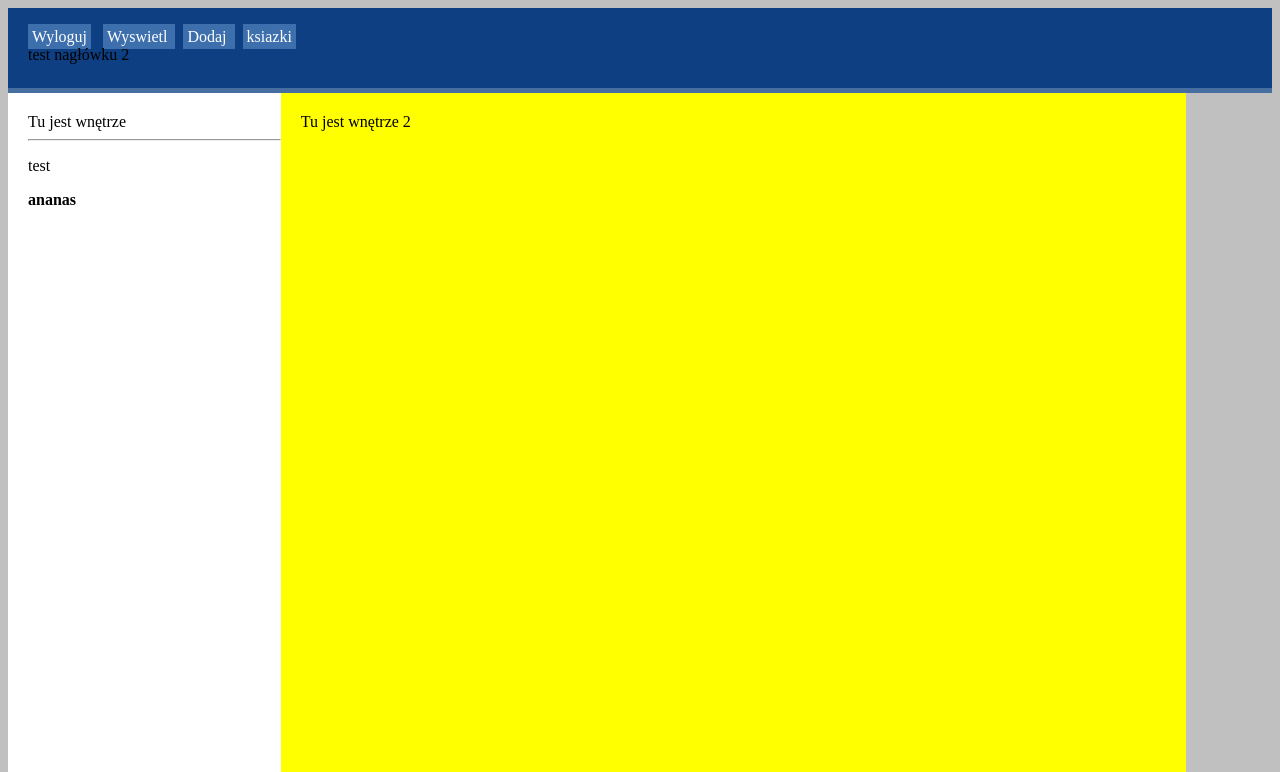
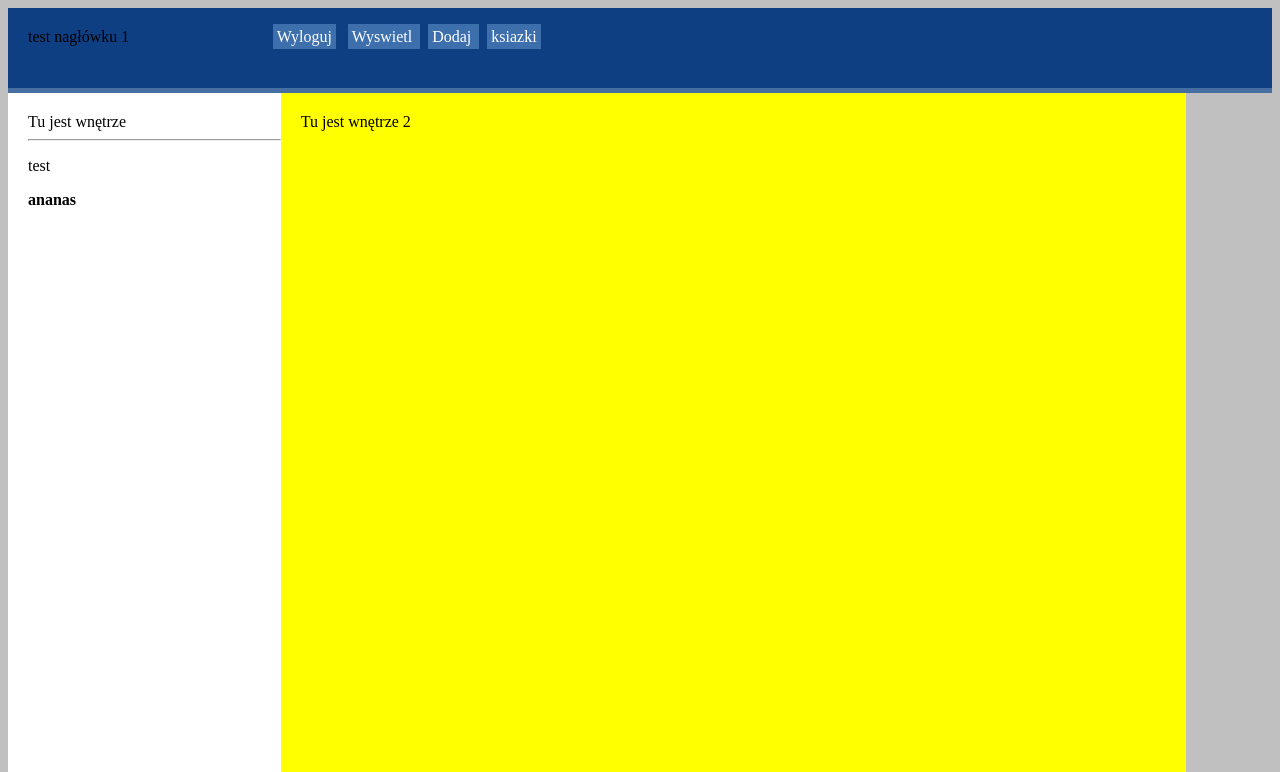
Before and after one commit to Lettulouz/SI-Bearing-App, a PHP site: the page made by public/index.php in a window 1280 px wide. Shown: the top 772 px of the page. Run offline with PHP 8.4, Linux system fonts and the light colour scheme.

Commit message:
nagłówki1

```diff
--- a/public/css/styles.css
+++ b/public/css/styles.css
@@ -6,15 +6,25 @@
     height: 5vh;
 }
 
+#naglowek1 {
+    float: left;
+    width: 20%;
+}
+
+#naglowek2 {
+    float: left;
+    width: 70%;
+}
+
 html {
     background-color: #C0C0C0;
 }
 
-#wnętrze{
+#wnetrze{
     background-color: #C0C0C0;
 }
 
-#wnętrze1 {
+#wnetrze1 {
     float: left;
     width: 20%;
     background-color: white;
@@ -24,7 +34,7 @@ html {
     height: 80vh;
 }
 
-#wnętrze2 {
+#wnetrze2 {
     float: left;
     width: 70%;
     background-color: yellow;
--- a/public/index.php
+++ b/public/index.php
@@ -8,26 +8,26 @@
 <div id="naglowek">
 
         <div id="naglowek1">
+        test nagłówku 1
+        </div>
+
+        <div id="naglowek2">
                 <a href="index.php?logout=true"> Wyloguj</a> &nbsp
                 <a href="index.php?action=wyswietl"> Wyswietl </a> &nbsp
                 <a href="index.php?action=dodaj"> Dodaj </a> &nbsp
                 <a href="index.php?action=ksiazki"> ksiazki </a>
         </div>
-
-        <div id="naglowek2">
-        test nagłówku 2
-        </div>
 </div>
 
-<div id="wnętrze">
-        <div id="wnętrze1">
+<div id="wnetrze">
+        <div id="wnetrze1">
                 Tu jest wnętrze <br/>
                 <hr/>
                 <p> test </p>
                 <b> ananas </b>
         </div>
 
-        <div id="wnętrze2">
+        <div id="wnetrze2">
                 Tu jest wnętrze 2
         </div>
 
```
